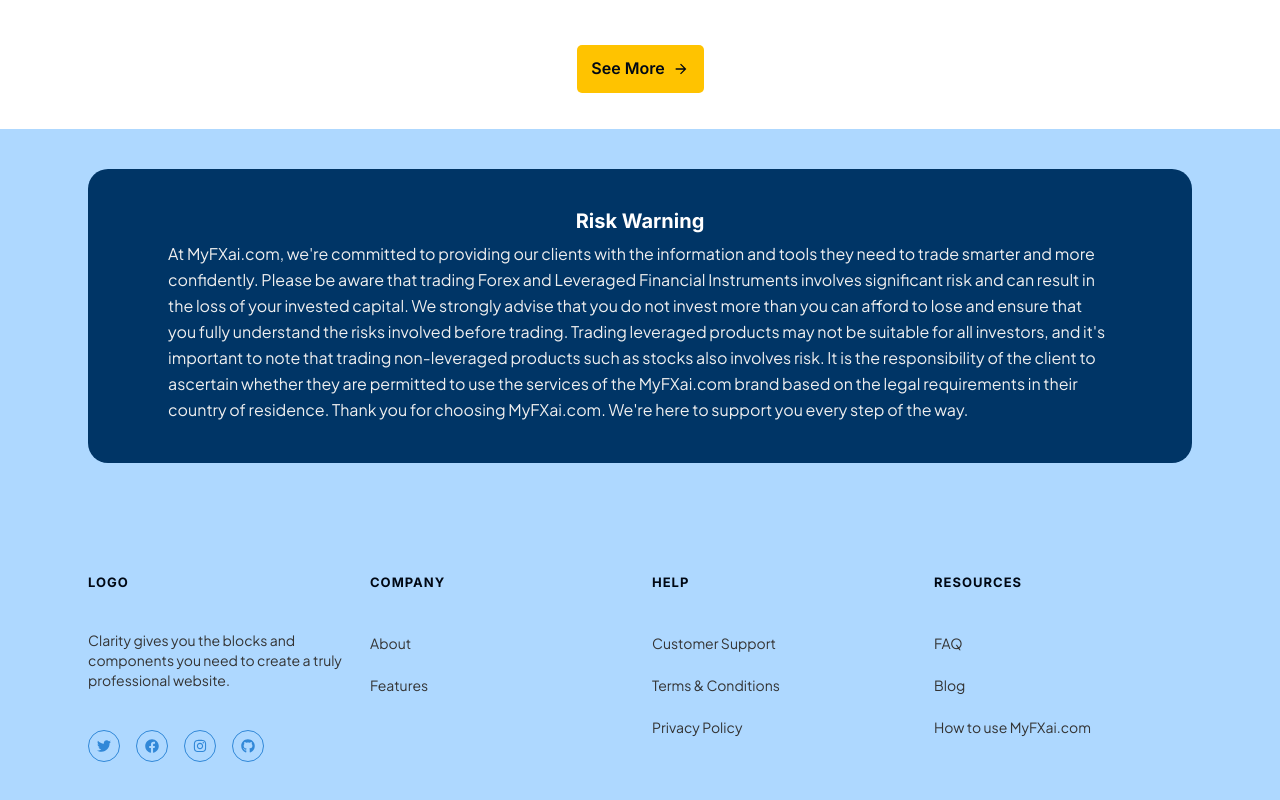
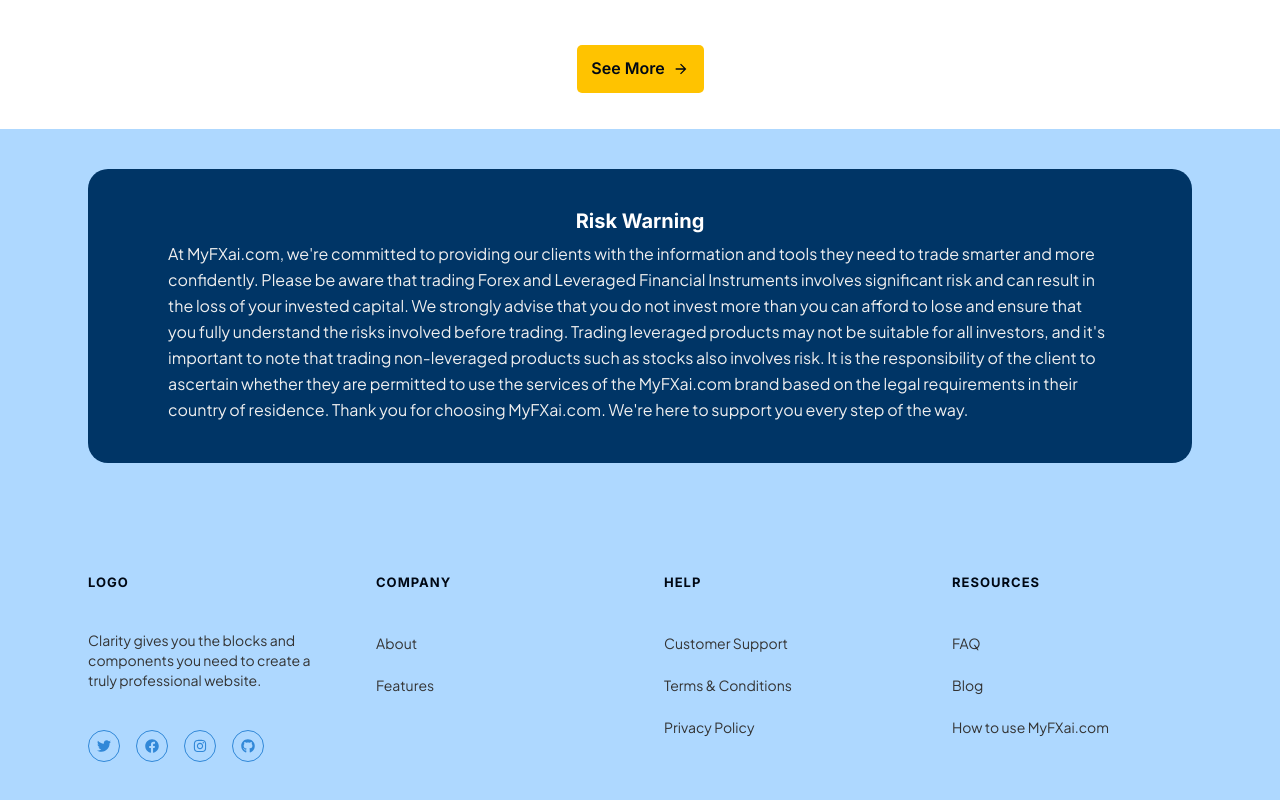
Before and after one commit to AyoMoses1/myfxai, a React (Create React App) app: page / in a window 1280 px wide. Shown: the part 4458-5258 px from the top of the page. Built offline with nearby package versions, Linux system fonts and the light colour scheme.

Commit message:
Resolve spacing on footer

```diff
--- a/src/common/Footer.tsx
+++ b/src/common/Footer.tsx
@@ -25,7 +25,7 @@ function Footer() {
             {jumbotronData.content}
           </Text>
         </Jumbotron>
-        <Grid templateColumns="repeat(4, 1fr)" gap={6}>
+        <Grid templateColumns="repeat(4, 1fr)" gap={12}>
           {footerInfo.map((item, idx) => {
             return idx === 0 ? (
               <GridItem>
```
